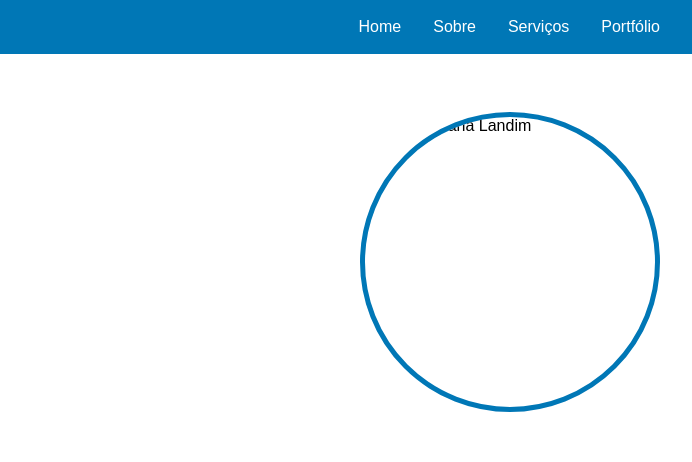
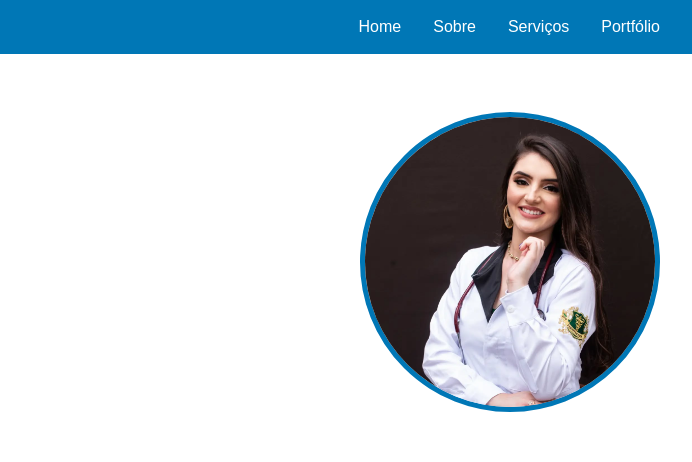
Before and after one commit to diovanalandim/fisio, a plain HTML site: page index.html in a window 1280 px wide. Shown: the top 462 px of the page, 588-1280 px from the left. Drawn offline with Linux system fonts and the light colour scheme.

Commit message:
Update index.html

```diff
--- a/index.html
+++ b/index.html
@@ -33,7 +33,7 @@
                 <i class="fab fa-whatsapp"></i> Agende uma consulta
             </a>
         </div>
-        <img src="img/84.png" alt="Dra. Diovana Landim" class="foto-perfil">
+        <img src="84.png" alt="Dra. Diovana Landim" class="foto-perfil">
     </section>
 
     <!-- Seção Sobre -->
```
